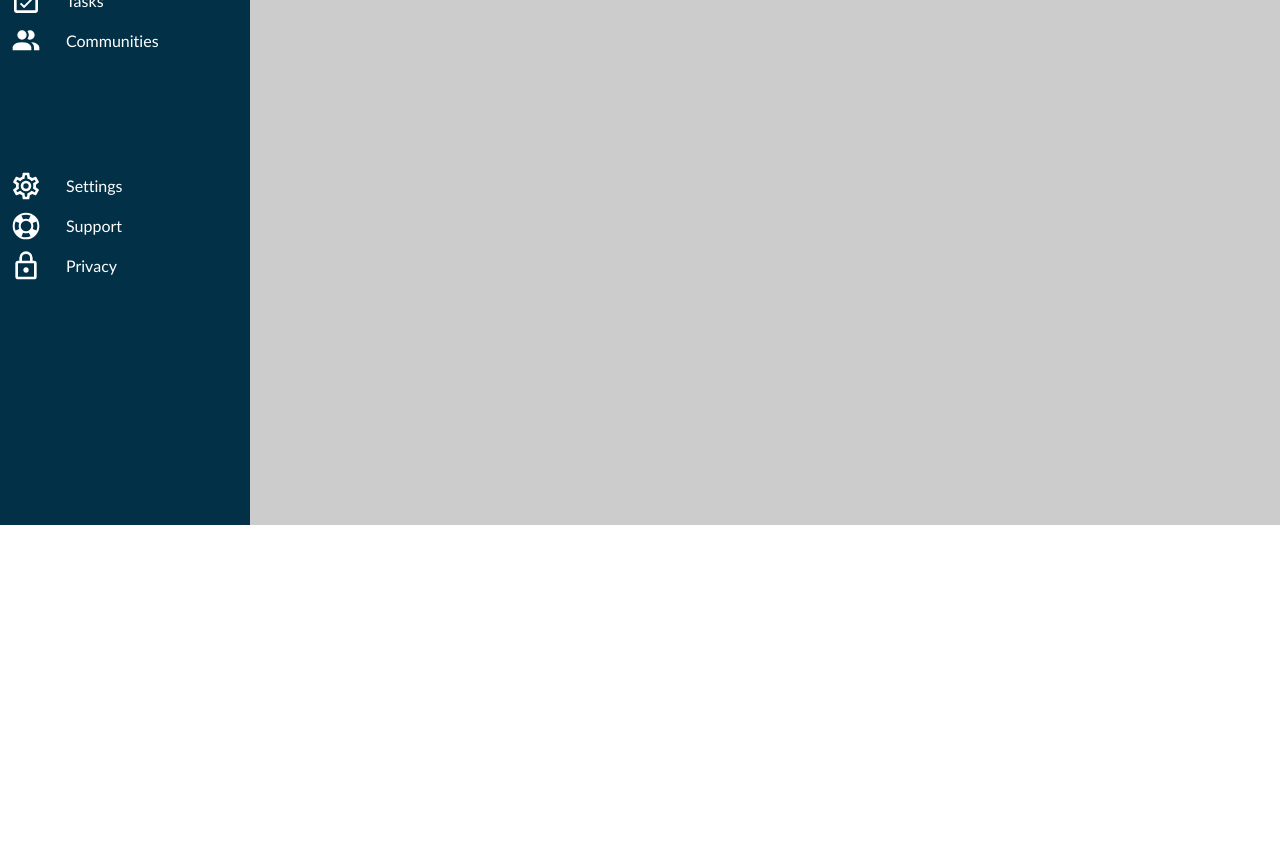
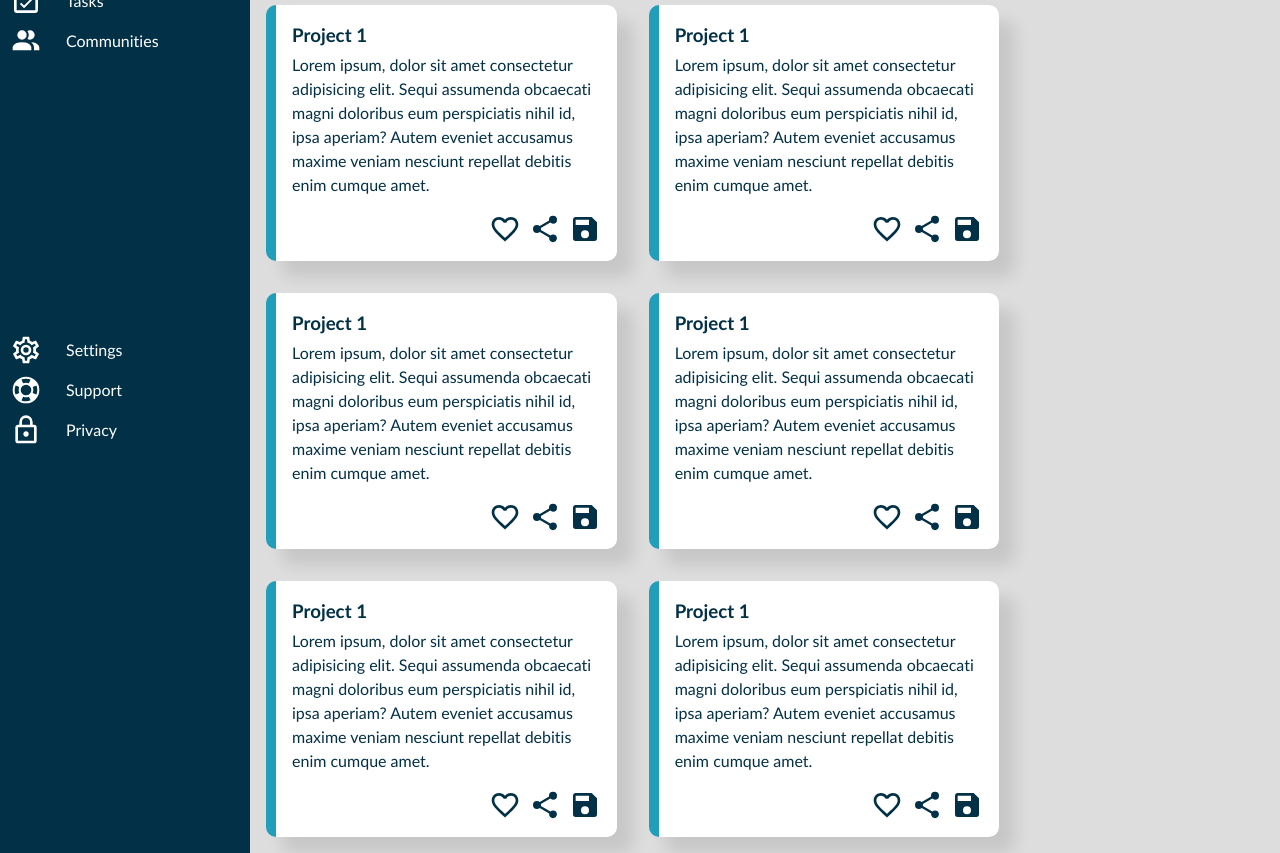
Before and after one commit to TARichardWashington/odin-admin-dashboard, a plain HTML site: page index.html in a window 1280 px wide. Shown: the part 275-1128 px from the top of the page. Before the commit the page ends 800 px from the top, so only its background shows below. Drawn offline with Linux system fonts and the light colour scheme.

Commit message:
:sparkles: Add projects

```diff
--- a/index.html
+++ b/index.html
@@ -26,7 +26,65 @@
     </div>
     <div id="top-nav">jhkj</div>
     <div id="main">
-        <div id="headline"><h2>The things</h2></div>
+        <div id="headline">
+            <h2>The things</h2>
+            <div id="projects">
+                <div class="project">
+                    <h3>Project 1</h3>
+                    <p>Lorem ipsum, dolor sit amet consectetur adipisicing elit. Sequi assumenda obcaecati magni doloribus eum perspiciatis nihil id, ipsa aperiam? Autem eveniet accusamus maxime veniam nesciunt repellat debitis enim cumque amet.</p>
+                    <div class="share">
+                        <img src="heart.svg">
+                        <img src="share.svg">
+                        <img src="save.svg">
+                    </div>
+                </div>
+                <div class="project">
+                    <h3>Project 1</h3>
+                    <p>Lorem ipsum, dolor sit amet consectetur adipisicing elit. Sequi assumenda obcaecati magni doloribus eum perspiciatis nihil id, ipsa aperiam? Autem eveniet accusamus maxime veniam nesciunt repellat debitis enim cumque amet.</p>
+                    <div class="share">
+                        <img src="heart.svg">
+                        <img src="share.svg">
+                        <img src="save.svg">
+                    </div>
+                </div>
+                <div class="project">
+                    <h3>Project 1</h3>
+                    <p>Lorem ipsum, dolor sit amet consectetur adipisicing elit. Sequi assumenda obcaecati magni doloribus eum perspiciatis nihil id, ipsa aperiam? Autem eveniet accusamus maxime veniam nesciunt repellat debitis enim cumque amet.</p>
+                    <div class="share">
+                        <img src="heart.svg">
+                        <img src="share.svg">
+                        <img src="save.svg">
+                    </div>
+                </div>
+                <div class="project">
+                    <h3>Project 1</h3>
+                    <p>Lorem ipsum, dolor sit amet consectetur adipisicing elit. Sequi assumenda obcaecati magni doloribus eum perspiciatis nihil id, ipsa aperiam? Autem eveniet accusamus maxime veniam nesciunt repellat debitis enim cumque amet.</p>
+                    <div class="share">
+                        <img src="heart.svg">
+                        <img src="share.svg">
+                        <img src="save.svg">
+                    </div>
+                </div>
+                <div class="project">
+                    <h3>Project 1</h3>
+                    <p>Lorem ipsum, dolor sit amet consectetur adipisicing elit. Sequi assumenda obcaecati magni doloribus eum perspiciatis nihil id, ipsa aperiam? Autem eveniet accusamus maxime veniam nesciunt repellat debitis enim cumque amet.</p>
+                    <div class="share">
+                        <img src="heart.svg">
+                        <img src="share.svg">
+                        <img src="save.svg">
+                    </div>
+                </div>
+                <div class="project">
+                    <h3>Project 1</h3>
+                    <p>Lorem ipsum, dolor sit amet consectetur adipisicing elit. Sequi assumenda obcaecati magni doloribus eum perspiciatis nihil id, ipsa aperiam? Autem eveniet accusamus maxime veniam nesciunt repellat debitis enim cumque amet.</p>
+                    <div class="share">
+                        <img src="heart.svg">
+                        <img src="share.svg">
+                        <img src="save.svg">
+                    </div>
+                </div>
+            </div>
+        </div>
         <div id="accouncements"><h2>Announcements</h2></div>
     </div>
 </body>
--- a/styles.css
+++ b/styles.css
@@ -81,7 +81,8 @@ select {
     --dark-blue: #023047;
     --medium-blue: #219EBC;
     --light-blue: #8ECAE6;
-    --very-light-gray: #ccc;
+    --very-light-gray: #ddd;
+    --yellow: #FFB703;
     --white: #fff;
     --top-level-padding: 10px;
 }
@@ -147,8 +148,49 @@ body {
 }
 
 #main {
-    grid-column: 2 / 3;
-    grid-row: 2 / 3;
+    display: grid;
+    grid-template-columns: 5fr 1fr;
+    color: var(--dark-blue);
+    padding: 1rem;
     background-color: var(--very-light-gray);
-    padding: var(--top-level-padding);
+    gap: 2rem;
 }
+
+#main h2 {
+  font-size: 2rem;
+}
+
+#main #projects {
+  display:grid;
+  grid-template-columns: 1fr 1fr;
+  grid-template-rows: 1fr 1fr 1fr;
+  gap: 2rem;
+}
+
+#projects .project {
+  background-color: #fff;
+  border-radius: 10px;
+  padding: 1rem;
+  border-left: 10px solid var(--medium-blue);
+  box-shadow: 1rem 1rem 1rem rgba(0, 0, 0, 0.1);
+  display: grid;
+  grid-template-columns: 1fr;
+  grid-template-rows: 2em 10em 2em;
+}
+
+#projects .project p {
+  overflow: hidden;
+}
+
+.share {
+  display: flex;
+  justify-content: end;
+  gap: 0.5rem;
+}
+.share img {
+  height: 2rem;
+}
+
+#headline h2 {
+  margin-bottom: 1rem;
+}
```
Also changed, not shown: heart.svg (added), save.svg (added), share.svg (added).
